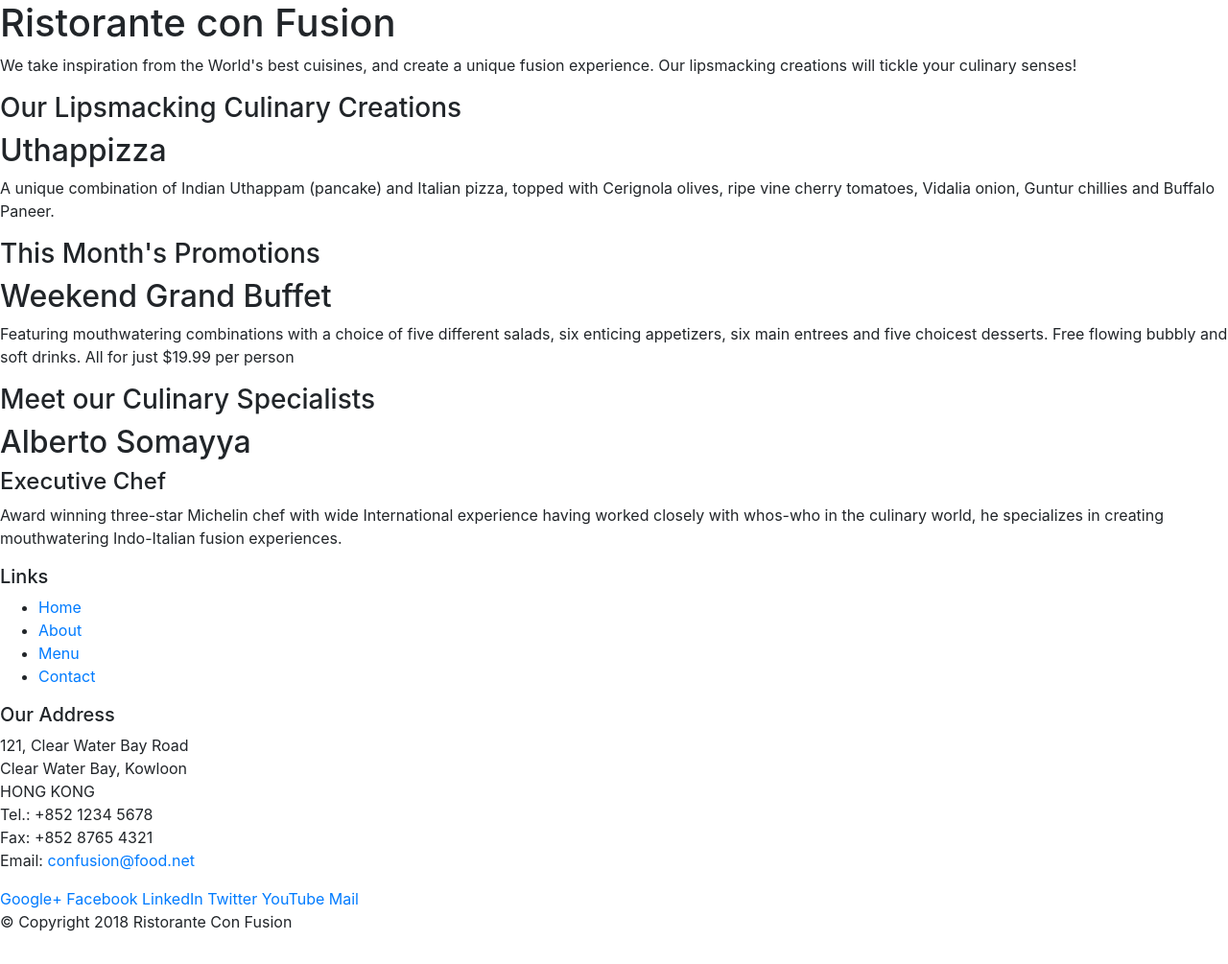
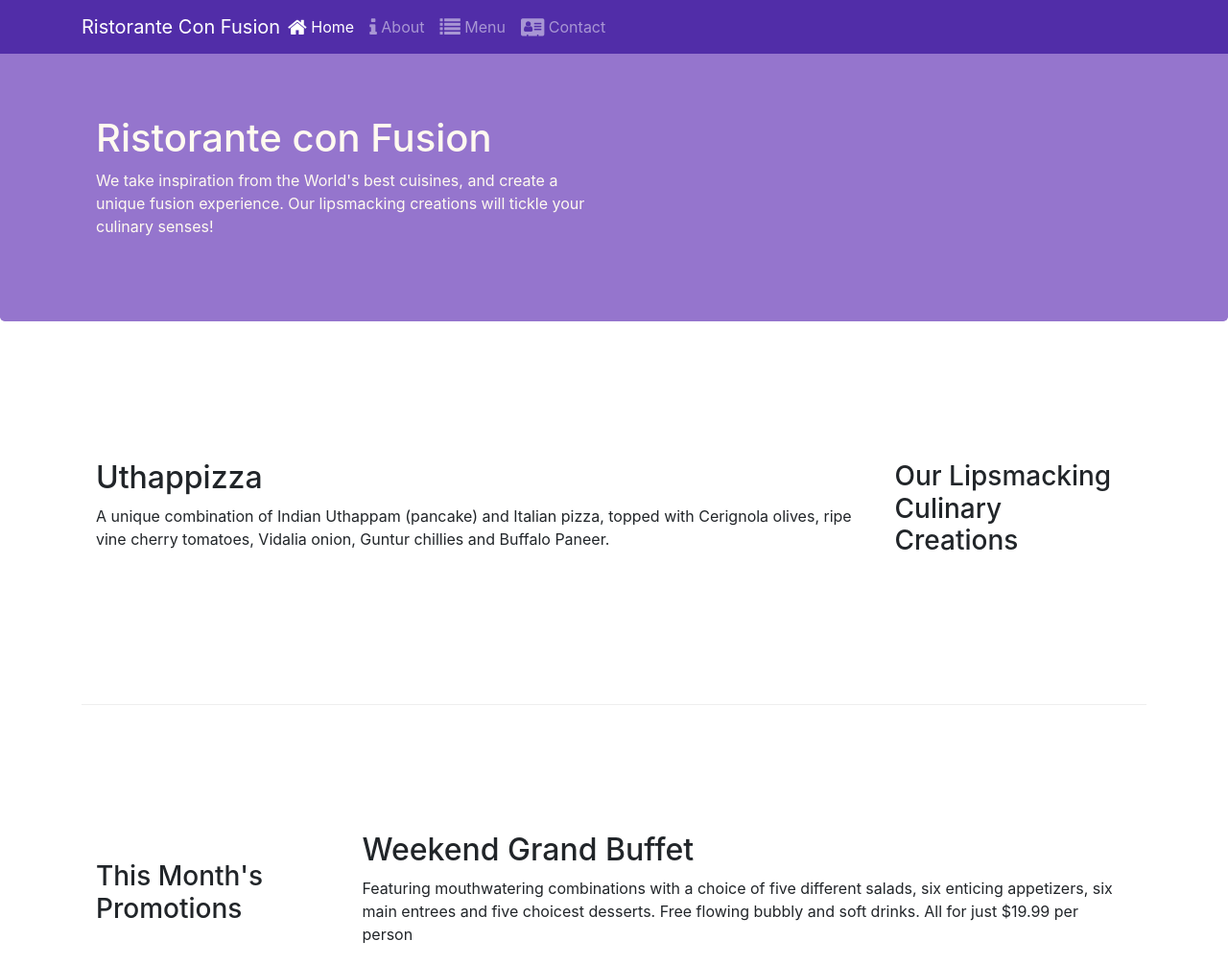
Before and after one commit to sumitjadhwani/BootstrapBasics, a website: page index.html in a window 1280 px wide. Shown: the top 1005 px of the page at 96% size. Drawn offline with nearby package versions, Linux system fonts and the light colour scheme.

Commit message:
A1 complete

```diff
--- /dev/null
+++ b/css/styles.css
@@ -0,0 +1,41 @@
+.row-header {
+    margin: 0px auto;
+    padding: 0px auto;
+
+}
+
+.row-content {
+    margin: 0px auto;
+    padding: 50px 0px 50px 0px;
+    border-bottom: 1px ridge;
+    min-height: 400px;
+}
+
+.footer {
+    background-color: #D1C4E9;
+    margin: 0px auto;
+    padding: 20px 0px 20px 0px;
+}
+
+.jumbotron {
+    padding: 70px 30px 70px 30px;
+    margin: 0px auto;
+    background: #9575CD;
+    color: floralwhite;
+}
+
+.address {
+    font-size: 80%;
+    margin: 0px;
+    color: #0f0f0f;
+}
+
+body {
+    padding: 50px 0px 0px 0px;
+    z-index: 0;
+}
+
+.navbar-dark {
+    background-color: #512DA8;
+
+}
--- a/index.html
+++ b/index.html
@@ -9,96 +9,119 @@
 
     <!-- Bootstrap CSS -->
     <link rel="stylesheet" href="node_modules/bootstrap/dist/css/bootstrap.min.css">
-
-
+    <link rel="stylesheet" href="node_modules/font-awesome/css/font-awesome.min.css">
+    <link rel="stylesheet" href="node_modules/bootstrap-social/bootstrap-social.css">
+    <link rel="stylesheet" href="css/styles.css">
     <title>Ristorante Con Fusion</title>
 </head>
 
 <body>
+    <nav class="navbar navbar-dark navbar-expand-sm fixed-top">
+        <div class="container">
+            <button class="navbar-toggler" type="button" data-toggle="collapse" data-target="#Navbar">
+                <span class="navbar-toggler-icon"></span>
+            </button>
+            <a class="navbar-brand mr-auto" href="#">Ristorante Con Fusion</a>
+            <div class="collapse navbar-collapse" id="Navbar">
+                <ul class="navbar-nav mr-auto">
+                    <li class="nav-item active"><a class="nav-link" href="#"><span class="fa fa-home fa-lg"></span> Home</a></li>
+                    <li class="nav-item"><a class="nav-link" href="./aboutus.html"><span class="fa fa-info fa-lg"></span> About</a></li>
+                    <li class="nav-item"><a class="nav-link" href="#"><span class="fa fa-list fa-lg"></span> Menu</a></li>
+                    <li class="nav-item"><a class="nav-link" href="./contactus.html"><span class="fa fa-address-card fa-lg"></span> Contact</a></li>
+                </ul>
+            </div>
 
-    <header>
-        <div>
-            <div>
-                <div>
+        </div>
+    </nav>
+    <header class="jumbotron">
+        <div class="container">
+            <div class="row-header">
+                <div class="col-12 col-sm-6">
                     <h1>Ristorante con Fusion</h1>
-                    <p>We take inspiration from the World's best cuisines, and create a unique fusion experience. Our lipsmacking creations will tickle your culinary senses!</p>
+                    <p>We take inspiration from the World's best cuisines, and create a unique fusion experience. Our
+                        lipsmacking creations will tickle your culinary senses!</p>
                 </div>
-                <div>
+                <div class="col-12 col-sm">
                 </div>
             </div>
         </div>
     </header>
 
-    <div>
-        <div>
-            <div>
+    <div class="container">
+        <div class="row row-content align-items-center">
+            <div class="col-12 col-sm-4 order-sm-last col-md-3">
                 <h3>Our Lipsmacking Culinary Creations</h3>
             </div>
-            <div>
+            <div class="col col-sm order-sm-first col-md">
                 <h2>Uthappizza</h2>
-                <p>A unique combination of Indian Uthappam (pancake) and Italian pizza, topped with Cerignola olives, ripe vine cherry tomatoes, Vidalia onion, Guntur chillies and Buffalo Paneer.</p>
+                <p>A unique combination of Indian Uthappam (pancake) and Italian pizza, topped with Cerignola olives,
+                    ripe vine cherry tomatoes, Vidalia onion, Guntur chillies and Buffalo Paneer.</p>
             </div>
         </div>
 
 
-        <div>
-            <div>
+        <div class="row row-content align-items-center">
+            <div class="col-12 col-sm-4 col-md-3">
                 <h3>This Month's Promotions</h3>
             </div>
-            <div>
+            <div class="col col-sm col-md">
                 <h2>Weekend Grand Buffet</h2>
-                <p>Featuring mouthwatering combinations with a choice of five different salads, six enticing appetizers, six main entrees and five choicest desserts. Free flowing bubbly and soft drinks. All for just $19.99 per person </p>
+                <p>Featuring mouthwatering combinations with a choice of five different salads, six enticing appetizers,
+                    six main entrees and five choicest desserts. Free flowing bubbly and soft drinks. All for just
+                    $19.99 per person </p>
             </div>
         </div>
 
-        <div>
-            <div>
+        <div class="row row-content align-items-center">
+            <div class="col-12 col-sm-4 order-sm-last col-md-3">
                 <h3>Meet our Culinary Specialists</h3>
             </div>
-            <div>
+            <div class="col col-sm order-sm-first col-md">
                 <h2>Alberto Somayya</h2>
                 <h4>Executive Chef</h4>
-                <p>Award winning three-star Michelin chef with wide International experience having worked closely with whos-who in the culinary world, he specializes in creating mouthwatering Indo-Italian fusion experiences. </p>
+                <p>Award winning three-star Michelin chef with wide International experience having worked closely with
+                    whos-who in the culinary world, he specializes in creating mouthwatering Indo-Italian fusion
+                    experiences. </p>
             </div>
         </div>
     </div>
 
-    <footer>
-        <div>
-            <div>
-                <div>
+    <footer class="footer">
+        <div class="container">
+            <div class="row">
+                <div class="col-4 offset-1 col-sm-2">
                     <h5>Links</h5>
-                    <ul>
+                    <ul class="list-unstyled">
                         <li><a href="#">Home</a></li>
-                        <li><a href="#">About</a></li>
+                        <li><a href="./aboutus.html">About</a></li>
                         <li><a href="#">Menu</a></li>
                         <li><a href="#">Contact</a></li>
                     </ul>
                 </div>
-                <div>
+                <div class="col-7 col-sm-5">
                     <h5>Our Address</h5>
                     <address>
                         121, Clear Water Bay Road<br>
                         Clear Water Bay, Kowloon<br>
                         HONG KONG<br>
-		              Tel.: +852 1234 5678<br>
-		              Fax: +852 8765 4321<br>
-		              Email: <a href="mailto:confusion@food.net">confusion@food.net</a>
+                        <i class="fa fa-phone fa-lg"></i>: +852 1234 5678<br>
+                        <i class="fa fa-fax fa-lg"></i>: +852 8765 4321<br>
+                        <i class="fa fa-envelope fa-lg"></i>: <a href="mailto:confusion@food.net">confusion@food.net</a>
                     </address>
                 </div>
-                <div>
-                    <div>
-                        <a href="http://google.com/+">Google+</a>
-                        <a href="http://www.facebook.com/profile.php?id=">Facebook</a>
-                        <a href="http://www.linkedin.com/in/">LinkedIn</a>
-                        <a href="http://twitter.com/">Twitter</a>
-                        <a href="http://youtube.com/">YouTube</a>
-                        <a href="mailto:">Mail</a>
+                <div class="col-12 col-sm-4 align-self-center">
+                    <div class="text-center">
+                        <a class="btn btn-social-icon btn-google" href="http://google.com/+"><i class="fa fa-google-plus fa-lg"></i></a>
+                        <a class="btn btn-social-icon btn-facebook" href="http://www.facebook.com/profile.php?id="><i class="fa fa-facebook fa-lg"></i></a>
+                        <a class="btn btn-social-icon btn-linkedin" href="http://www.linkedin.com/in/"><i class="fa fa-linkedin fa-lg"></i></a>
+                        <a class="btn btn-social-icon btn-twitter" href="http://twitter.com/"><i class="fa fa-twitter fa-lg"></i></a>
+                        <a class="btn btn-social-icon btn-google" href="http://youtube.com/"><i class="fa fa-youtube fa-lg"></i></a>
+                        <a class="btn btn-social-icon" href="mailto:"><i class="fa fa-envelope-o fa-lg"></i></a>
                     </div>
                 </div>
             </div>
-           <div>
-                <div>
+            <div class="row justify-content-center">
+                <div class="col-auto">
                     <p>© Copyright 2018 Ristorante Con Fusion</p>
                 </div>
             </div>
@@ -108,6 +131,7 @@
     <script src="node_modules/jquery/dist/jquery.slim.min.js"></script>
     <script src="node_modules/popper.js/dist/umd/popper.min.js"></script>
     <script src="node_modules/bootstrap/dist/js/bootstrap.min.js"></script>
+
 </body>
 
 </html>
--- a/package.json
+++ b/package.json
@@ -15,6 +15,8 @@
   },
   "dependencies": {
     "bootstrap": "^4.0.0",
+    "bootstrap-social": "^5.1.1",
+    "font-awesome": "^4.7.0",
     "jquery": "^3.3.1",
     "popper.js": "^1.12.9"
   }
```
Also changed, not shown: aboutus.html (added, +141 -0 lines), img/alberto.png (added), img/buffet.png (added), img/logo.png (added), img/uthappizza.png (added), 2 other files. Lines whose indentation alone changed are shown as unchanged.
